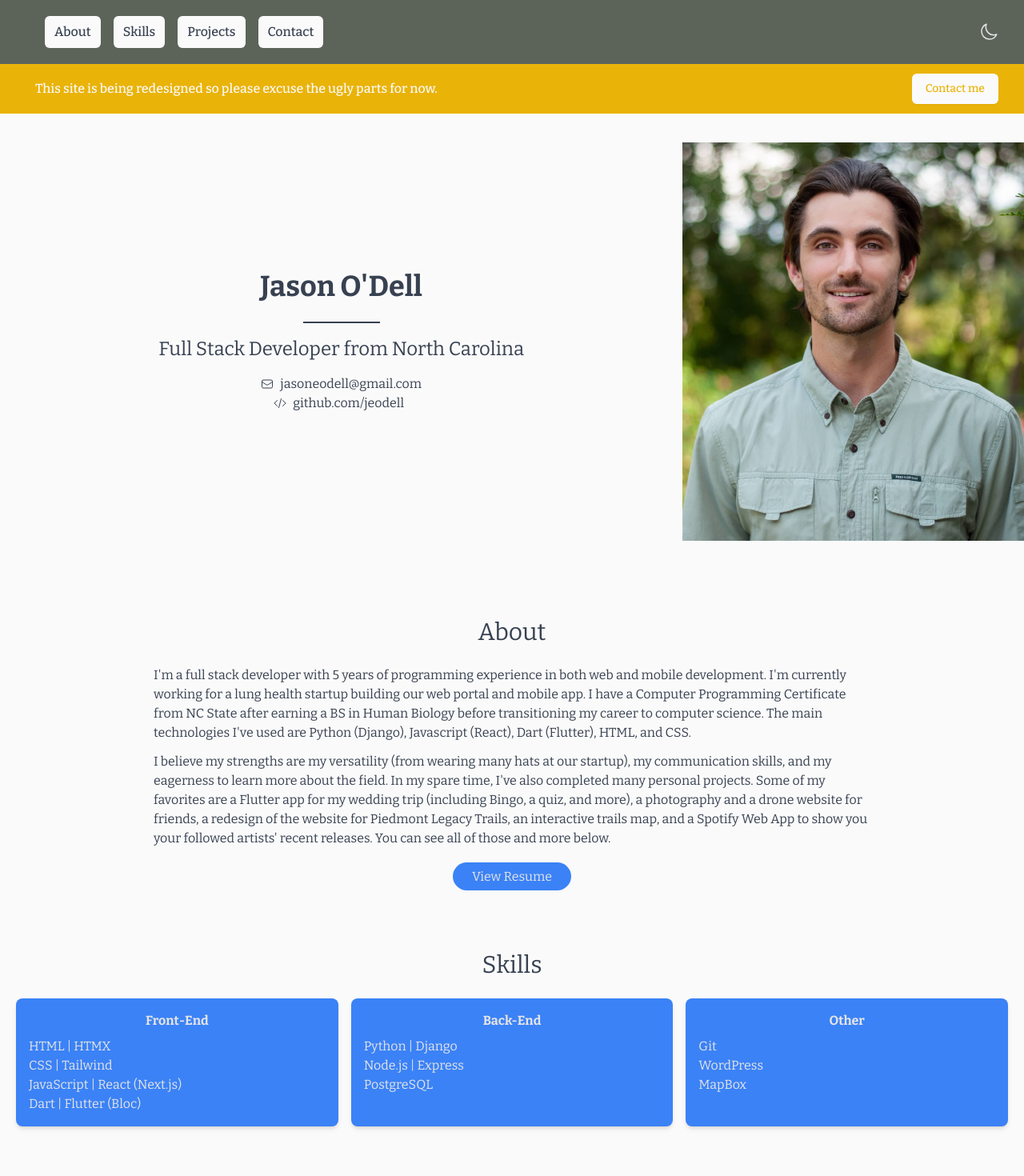
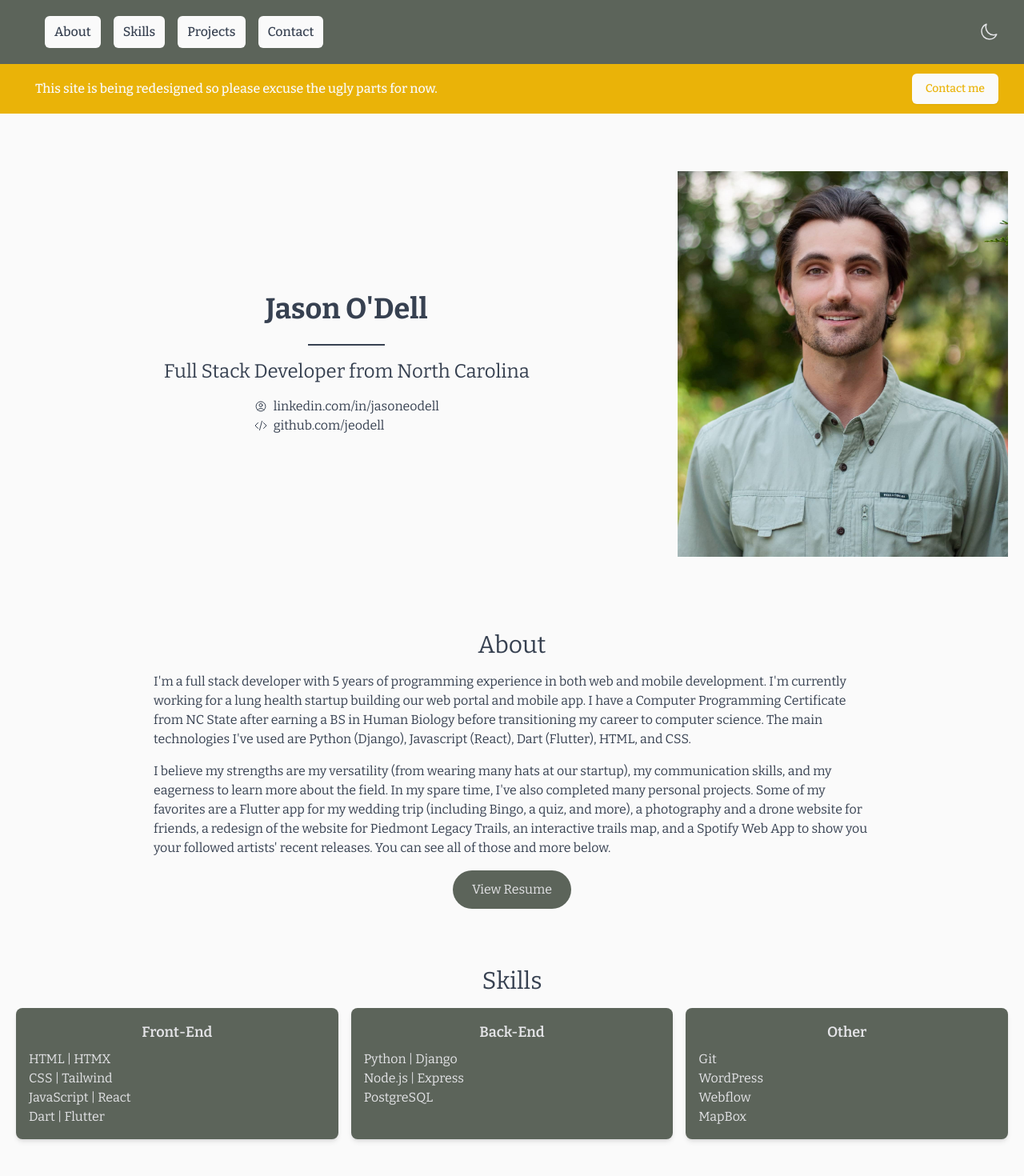
Before and after one commit to jeodell/jeodell.github.io, a Next.js app: page / in a window 1280 px wide. Shown: the top 1470 px of the page at 80% size. Built offline with nearby package versions, Linux system fonts and the light colour scheme.

Commit message:
Removing duplicate body tag, fixing colors and spacing, and removing old components

```diff
--- a/src/app/page.tsx
+++ b/src/app/page.tsx
@@ -1,25 +1,29 @@
 'use client'
 
-import { CodeBracketIcon, EnvelopeIcon } from '@heroicons/react/24/outline'
+import { CodeBracketIcon, UserCircleIcon } from '@heroicons/react/24/outline'
 import Footer from './components/Footer'
 import ProjectCard from './components/ProjectCard'
 
 export default function Home() {
   return (
-    <>
-      <body>
-        <main className="bg-zinc-50 dark:bg-gray-800">
+    <main className="text-gray-700 dark:text-zinc-200">
+      <section id="intro" className="container mx-auto my-4 p-5">
         <div className="flex items-center justify-center">
-            <div className="container mx-auto my-5">
+          <div className="mx-auto my-5">
             <div className="flex flex-col md:flex-row">
               <div className="flex flex-col items-center justify-center text-center md:w-2/3">
                 <h1 className="mb-2 text-4xl font-bold">Jason O&apos;Dell</h1>
                 <hr className="my-4 w-24 border-t-2 border-gray-700 dark:border-zinc-200" />
-                  <h3 className="mb-4 text-2xl">Full Stack Developer from North Carolina</h3>
-                  <div className="space-x-4">
-                    <a className="flex items-center hover:underline" href="mailto:jasoneodell@gmail.com">
-                      <EnvelopeIcon className="mr-2 h-4 w-4" />
-                      jasoneodell@gmail.com
+                <p className="mb-4 text-2xl">Full Stack Developer from North Carolina</p>
+                <div className="flex flex-col items-start justify-center">
+                  <a
+                    className="flex items-center hover:underline"
+                    href="https://www.linkedin.com/in/jasoneodell"
+                    target="_blank"
+                    rel="noopener noreferrer"
+                  >
+                    <UserCircleIcon className="mr-2 h-4 w-4" />
+                    linkedin.com/in/jasoneodell
                   </a>
                   <a
                     className="flex items-center hover:underline"
@@ -32,76 +36,77 @@ export default function Home() {
                   </a>
                 </div>
               </div>
-                <div className="my-4 md:w-1/3">
+              <div className="mx-auto mb-0 mt-8 w-1/2 md:my-4 md:w-1/3">
                 <img src="./img/jason.jpg" alt="Jason O'Dell" />
               </div>
             </div>
           </div>
         </div>
-          <section id="about" className="container mx-auto my-10 p-5">
-            <h2 className="mb-6 text-center text-3xl">About</h2>
-            <div className="mx-auto max-w-4xl">
-              <p className="mb-3">
-                I&apos;m a full stack developer with 5 years of programming experience in both web and mobile
-                development. I&apos;m currently working for a lung health startup building our web portal and mobile
-                app. I have a Computer Programming Certificate from NC State after earning a BS in Human Biology before
-                transitioning my career to computer science. The main technologies I&apos;ve used are Python (Django),
-                Javascript (React), Dart (Flutter), HTML, and CSS.
+      </section>
+
+      <section id="about" className="container mx-auto my-4 p-5">
+        <h2 className="mb-4 text-center text-3xl">About</h2>
+        <div className="mx-auto flex max-w-4xl flex-col space-y-4">
+          <p>
+            I&apos;m a full stack developer with 5 years of programming experience in both web and mobile development.
+            I&apos;m currently working for a lung health startup building our web portal and mobile app. I have a
+            Computer Programming Certificate from NC State after earning a BS in Human Biology before transitioning my
+            career to computer science. The main technologies I&apos;ve used are Python (Django), Javascript (React),
+            Dart (Flutter), HTML, and CSS.
           </p>
-              <p className="mb-6">
-                I believe my strengths are my versatility (from wearing many hats at our startup), my communication
-                skills, and my eagerness to learn more about the field. In my spare time, I&apos;ve also completed many
-                personal projects. Some of my favorites are a Flutter app for my wedding trip (including Bingo, a quiz,
-                and more), a photography and a drone website for friends, a redesign of the website for Piedmont Legacy
-                Trails, an interactive trails map, and a Spotify Web App to show you your followed artists&apos; recent
-                releases. You can see all of those and more below.
+          <p>
+            I believe my strengths are my versatility (from wearing many hats at our startup), my communication skills,
+            and my eagerness to learn more about the field. In my spare time, I&apos;ve also completed many personal
+            projects. Some of my favorites are a Flutter app for my wedding trip (including Bingo, a quiz, and more), a
+            photography and a drone website for friends, a redesign of the website for Piedmont Legacy Trails, an
+            interactive trails map, and a Spotify Web App to show you your followed artists&apos; recent releases. You
+            can see all of those and more below.
           </p>
-              <div className="text-center">
           <a
             href="./img/resume.pdf"
             target="_blank"
             rel="noopener noreferrer"
-                  className="rounded-full bg-blue-500 px-6 py-2 text-zinc-200"
+            className="dark:bg-jo-medium dark:hover:bg-jo-medium/80 mx-auto rounded-full bg-jo-light px-6 py-3 text-center text-zinc-200 hover:bg-jo-light/90"
           >
             View Resume
           </a>
         </div>
-            </div>
       </section>
 
-          <section id="skills" className="container mx-auto my-10 p-5">
-            <h2 className="mb-6 text-center text-3xl">Skills</h2>
-            <div className="grid grid-cols-1 gap-4 text-zinc-200 md:grid-cols-2 lg:grid-cols-3">
-              <div className="rounded-lg bg-blue-500 p-4 shadow-md">
-                <h5 className="mb-2 text-center font-bold">Front-End</h5>
+      <section id="skills" className="container mx-auto my-8 p-5">
+        <h2 className="mb-4 text-center text-3xl">Skills</h2>
+        <div className="grid grid-cols-1 gap-4 text-zinc-200 xs:grid-cols-2 lg:grid-cols-3">
+          <div className="dark:bg-jo-medium rounded-lg bg-jo-light p-4 shadow-md">
+            <h3 className="mb-2 text-center text-lg font-semibold">Front-End</h3>
             <ul>
               <li>HTML | HTMX</li>
               <li>CSS | Tailwind</li>
-                  <li>JavaScript | React (Next.js)</li>
-                  <li>Dart | Flutter (Bloc)</li>
+              <li>JavaScript | React</li>
+              <li>Dart | Flutter</li>
             </ul>
           </div>
-              <div className="rounded-lg bg-blue-500 p-4 shadow-md">
-                <h5 className="mb-2 text-center font-bold">Back-End</h5>
+          <div className="dark:bg-jo-medium rounded-lg bg-jo-light p-4 shadow-md">
+            <h3 className="mb-2 text-center text-lg font-semibold">Back-End</h3>
             <ul>
               <li>Python | Django</li>
               <li>Node.js | Express</li>
               <li>PostgreSQL</li>
             </ul>
           </div>
-              <div className="rounded-lg bg-blue-500 p-4 shadow-md">
-                <h5 className="mb-2 text-center font-bold">Other</h5>
+          <div className="dark:bg-jo-medium rounded-lg bg-jo-light p-4 shadow-md">
+            <h3 className="mb-2 text-center text-lg font-semibold">Other</h3>
             <ul>
               <li>Git</li>
               <li>WordPress</li>
+              <li>Webflow</li>
               <li>MapBox</li>
             </ul>
           </div>
         </div>
       </section>
 
-          <section id="projects" className="container mx-auto my-10 p-5">
-            <h2 className="mb-6 text-center text-3xl">Projects</h2>
+      <section id="projects" className="container mx-auto mb-24 mt-8 p-5">
+        <h2 className="mb-4 text-center text-3xl">Projects</h2>
         <div className="grid grid-cols-1 gap-4 md:grid-cols-2 lg:grid-cols-3">
           <ProjectCard
             title="Brianna Haferman Photography"
@@ -154,178 +159,12 @@ export default function Home() {
             coverImg="./img/other_card.png"
             coverAlt="Other Projects"
           />
-              {/* <div className="group relative">
-                <img src="./img/Spotify New Releases 3x2.png" className="w-full rounded-lg shadow-md" alt="" />
-                <div className="absolute inset-0 flex items-center justify-center bg-black bg-opacity-50 opacity-0 transition-opacity group-hover:opacity-100">
-                  <button
-                    className="rounded-full bg-blue-500 px-6 py-2 text-zinc-200"
-                    onClick={() => handleOpenDialog('spotify')}
-                  >
-                    More Details
-                  </button>
-                  <dialog
-                    className="mx-auto my-auto w-2/3 bg-white backdrop-blur-lg"
-                    id="spotify-modal"
-                    aria-hidden="true"
-                  >
-                    <div className="modal fade" id="modalSpotify" aria-hidden="true">
-                      <div className="modal-dialog modal-fluid" role="document">
-                        <div className="modal-content">
-                          <div className="modal-body">
-                            <div className="row">
-                              <div className="col-lg-7">
-                                <div className="relative h-0 w-full pb-[56%]">
-                                  <video
-                                    src="./img/spotify-new-releases-mp4.mp4"
-                                    className="absolute"
-                                    width="100%"
-                                    height="100%"
-                                    controls
-                                  ></video>
-                                </div>
-                              </div>
-                              <div className="col-lg-5 d-flex justify-content-center">
-                                <div className="modal-body d-flex flex-column align-items-center justify-content-center">
-                                  <h2 className="card-title">Spotify New Releases</h2>
-                                  <p className="card-text mb-0 text-center">
-                                    Login to Spotify to see a list of the most recent albums released by your followed
-                                    artists. If you would rather not login, please feel free to watch the video for a
-                                    short preview of the app.{' '}
-                                  </p>
-                                  <small className="mb-2 text-center">
-                                    App uses free version of Heroku for the backend so it may take 15-30 sec
-                                  </small>
-
-                                  <p className="card-text text-center">Technologies Used: React | Node.js | Express</p>
-                                  <a
-                                    href="https://jeodell.github.io/SpotifyNewReleases/"
-                                    target="_blank"
-                                    rel="noopener noreferrer"
-                                    className="btn btn-jo-spotify"
-                                  >
-                                    View Website
-                                  </a>
-                                  <a
-                                    href="https://github.com/jeodell/SpotifyNewReleases"
-                                    target="_blank"
-                                    rel="noopener noreferrer"
-                                    className="btn btn-jo-spotify"
-                                  >
-                                    View Code
-                                  </a>
-                                </div>
-                              </div>
-                            </div>
-                          </div>
-                        </div>
-                      </div>
-                    </div>
-                  </dialog>
-                </div>
-              </div>
-              <div className="group relative">
-                <img src="./img/Piedmont Trail Finder 3x2.png" className="w-full rounded-lg shadow-md" alt="" />
-                <div className="absolute inset-0 flex items-center justify-center bg-black bg-opacity-50 opacity-0 transition-opacity group-hover:opacity-100">
-                  <button
-                    className="rounded-full bg-blue-500 px-6 py-2 text-zinc-200"
-                    onClick={() => handleOpenDialog('ptf')}
-                  >
-                    More Details
-                  </button>
-
-                  <dialog className="mx-auto my-auto w-2/3 bg-white backdrop-blur-lg" id="plt-modal" aria-hidden="true">
-                    <div className="modal fade" id="modalPTF" aria-hidden="true">
-                      <div className="modal-dialog modal-fluid" role="document">
-                        <div className="modal-content">
-                          <div className="modal-body">
-                            <div className="row">
-                              <div className="col-lg-7">
-                                <div className="relative h-0 w-full pb-[56%]">
-                                  <img src="./img/ptf.png" className="absolute" width="100%" height="100%" />
-                                </div>
-                              </div>
-                              <div className="col-lg-5 d-flex justify-content-center">
-                                <div className="modal-body d-flex flex-column align-items-center justify-content-center">
-                                  <h2 className="card-title">Piedmont Trail Finder</h2>
-                                  <p className="card-text text-center">
-                                    Browse trails found in the Piedmont or login to add trails yourself. Leave reviews
-                                    and/or likes to let other users know what you think about the trail.
-                                  </p>
-                                  <p className="card-text text-center">
-                                    I have a more detailed, RESTful API as part of another project that I am in the
-                                    process of integrating into this one.
-                                  </p>
-                                  <p className="card-text text-center">
-                                    Technologies Used: Node.js | Express | Passport | EJS | MongoDB (Mongoose) |
-                                    Bootstrap
-                                  </p>
-                                  <a
-                                    href="https://piedmont-trail-finder.herokuapp.com/"
-                                    target="_blank"
-                                    rel="noopener noreferrer"
-                                    className="btn btn-jo-ptf"
-                                  >
-                                    View Website
-                                  </a>
-                                  <a
-                                    href="https://github.com/jeodell/PiedmontTrailFinder"
-                                    target="_blank"
-                                    rel="noopener noreferrer"
-                                    className="btn btn-jo-ptf"
-                                  >
-                                    View Code
-                                  </a>
-                                </div>
-                              </div>
-                            </div>
-                          </div>
-                        </div>
-                      </div>
-                    </div>
-                  </dialog>
-                </div>
-              </div>
-              <div className="group relative">
-                <img src="./img/Piedmont Legacy Trails Cover 3x2.png" className="w-full rounded-lg shadow-md" alt="" />
-                <div className="absolute inset-0 flex items-center justify-center bg-black bg-opacity-50 opacity-0 transition-opacity group-hover:opacity-100">
-                  <button
-                    className="rounded-full bg-blue-500 px-6 py-2 text-zinc-200"
-                    onClick={() => handleOpenDialog('plt')}
-                  >
-                    More Details
-                  </button>
-                </div>
-              </div>
-              <div className="group relative">
-                <img src="./img/NC State Projects 3x2.png" className="w-full rounded-lg shadow-md" alt="" />
-                <div className="absolute inset-0 flex items-center justify-center bg-black bg-opacity-50 opacity-0 transition-opacity group-hover:opacity-100">
-                  <button
-                    className="rounded-full bg-blue-500 px-6 py-2 text-zinc-200"
-                    onClick={() => handleOpenDialog('ncsu')}
-                  >
-                    More Details
-                  </button>
-                </div>
-              </div>
-              <div className="group relative">
-                <img src="./img/Other Projects 3x2.png" className="w-full rounded-lg shadow-md" alt="" />
-                <div className="absolute inset-0 flex items-center justify-center bg-black bg-opacity-50 opacity-0 transition-opacity group-hover:opacity-100">
-                  <button
-                    className="rounded-full bg-blue-500 px-6 py-2 text-zinc-200"
-                    onClick={() => handleOpenDialog('other')}
-                  >
-                    More Details
-                  </button>
-                </div>
-              </div> */}
         </div>
       </section>
 
-          <section id="contact" className="bg-jo-light py-10 text-zinc-200">
+      <section id="contact" className="dark:bg-jo-medium bg-jo-light py-10 text-zinc-200">
         <Footer />
       </section>
     </main>
-      </body>
-    </>
   )
 }
```
Lines whose indentation alone changed are shown as unchanged.
